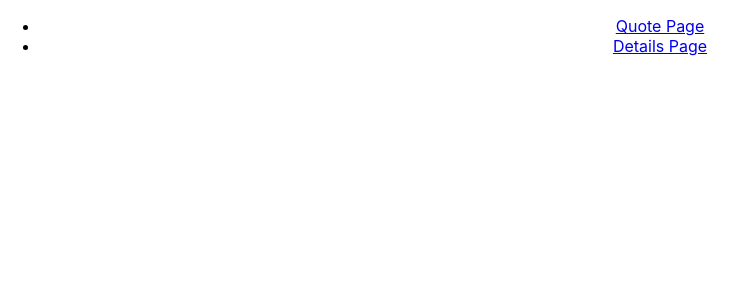
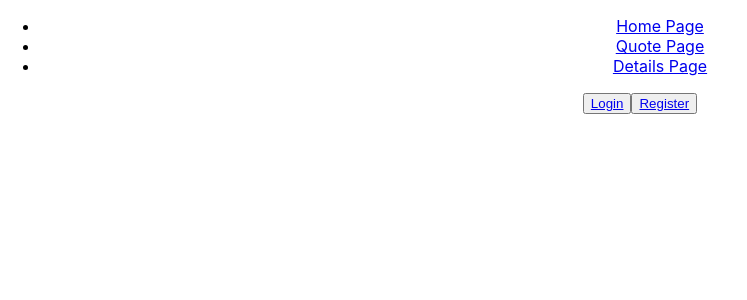
Before and after one commit to wuzhixiang88/Easy_Parcel_Clone, a React (Create React App) app in the folder client/: page / in a window 1280 px wide. Shown: the top 300 px of the page, without its empty margins (0-747 px from the left). Built offline with nearby package versions, Linux system fonts and the light colour scheme.

Commit message:
setup basic homepage

```diff
--- a/client/src/App.js
+++ b/client/src/App.js
@@ -1,18 +1,30 @@
-import './App.css';
-import { Route, Switch } from 'react-router';
-import Navbar from './components/Navbar.jsx';
-import QuotePage from './pages/QuotePage.jsx';
-import DetailsPage from './pages/DetailsPage.jsx';
+import "./App.css";
+import { Route, Switch } from "react-router";
+import Navbar from "./components/Navbar.jsx";
+import HomePage from "./pages/HomePage";
+import LoginPage from "./pages/LoginPage";
+import RegisterPage from "./pages/RegisterPage";
+import QuotePage from "./pages/QuotePage.jsx";
+import DetailsPage from "./pages/DetailsPage.jsx";
 
 function App() {
   return (
     <div className="App">
       <Navbar />
       <Switch>
-        <Route path="/quote" >
+        <Route exact path="/">
+          <HomePage />
+        </Route>
+        <Route path="/login">
+          <LoginPage />
+        </Route>
+        <Route path="/signup">
+          <RegisterPage />
+        </Route>
+        <Route path="/quote">
           <QuotePage />
         </Route>
-        <Route path="/details" >
+        <Route path="/details">
           <DetailsPage />
         </Route>
       </Switch>
--- a/client/src/components/Navbar.jsx
+++ b/client/src/components/Navbar.jsx
@@ -4,6 +4,11 @@ import { Link } from 'react-router-dom';
 const Navbar = () => {
   return (
     <ul>
+        <li>
+            <Link to="/" >
+                Home Page
+            </Link>
+        </li>
         <li>
             <Link to="/quote">
                 Quote Page
--- a/client/src/pages/HomePage.jsx
+++ b/client/src/pages/HomePage.jsx
@@ -0,0 +1,17 @@
+import React from "react";
+import { Link } from "react-router-dom";
+
+const HomePage = () => {
+  return (
+    <div>
+      <button>
+        <Link to="/login">Login</Link>
+      </button>
+      <button>
+        <Link to="/signup">Register</Link>
+      </button>
+    </div>
+  );
+};
+
+export default HomePage;
```
